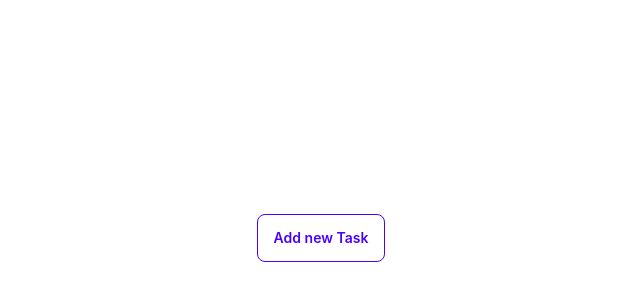
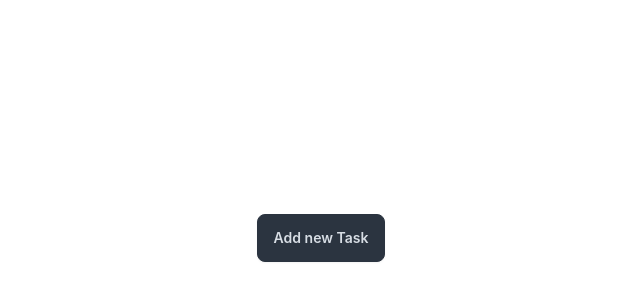
Before and after one commit to gonzalopedernera/ToDo, a React (Vite) app in the folder Peder_ToDo/: page / in a window 1280 px wide. Shown: the part 162-462 px from the top of the page, without its empty margins (319-959 px from the left). Built offline with nearby package versions, Linux system fonts and the light colour scheme.

Commit message:
Modified the component to change when task is completed

```diff
--- a/Peder_ToDo/src/components/TaskModal.jsx
+++ b/Peder_ToDo/src/components/TaskModal.jsx
@@ -1,17 +1,22 @@
 import { useModal } from "../context/modal"
 
-const TaskModal = ({ text, img, children, isBttn, id }) => {
+const TaskModal = ({ text, img, children, isBttn, id, isCompleted}) => {
   const { isModalOpen, openModal } = useModal()
 
   return (
     <div>
-      <button className={`${isBttn ? 'btn btn-outline btn-primary' : 'p-5 text-black bg-purple-400 min-w-72'}`} onClick={() => openModal(id)}>{
+      <button className={`${isBttn ?
+      'btn  btn-neutral' :
+      `p-5 text-black min-w-72 justify-center items-start ${isCompleted ? 'line-through bgTaskCompleted' : 'bgTask'}`}`}
+      onClick={() => openModal(id)}>
+        {
         img ? <img src={img} alt={text} className='svg-icon'/> : text
-      }</button>
+      }
+      </button>
       {isModalOpen(id) ?
       (
-      <div className='flex fixed bg-black justify-center items-center w-full h-full top-0 left-0 bg-opacity-60 backdrop-blur-sm'>
-        <div className='flex bg-white opacity-100 text-black'>
+      <div className='flex fixed bg-black  justify-center items-center w-full h-full top-0 left-0 bg-opacity-60 backdrop-blur-sm'>
+        <div className='flex bg-white border border-black text-black rounded-2xl justify-center items-center'>
           {children}
         </div>
       </div>
```
